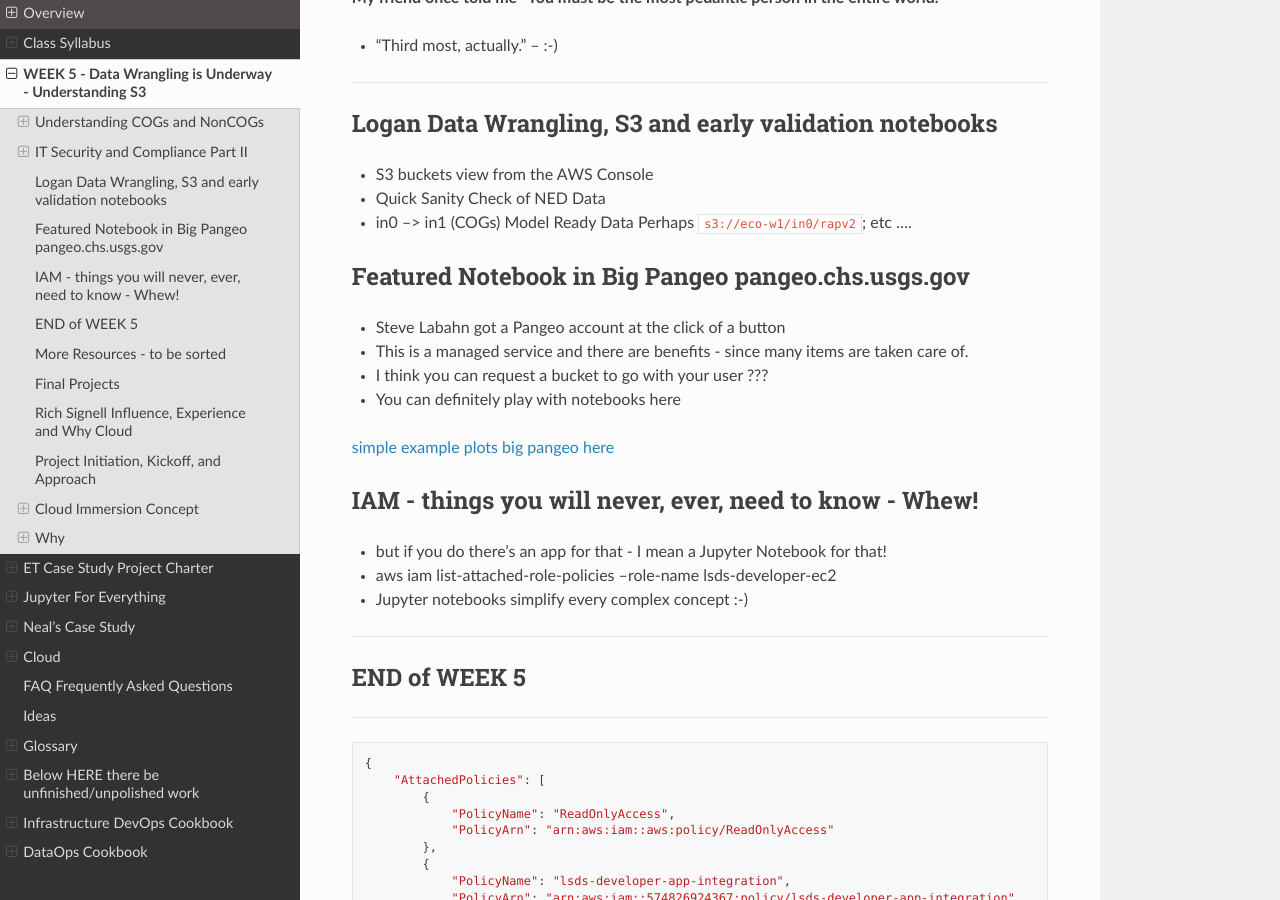
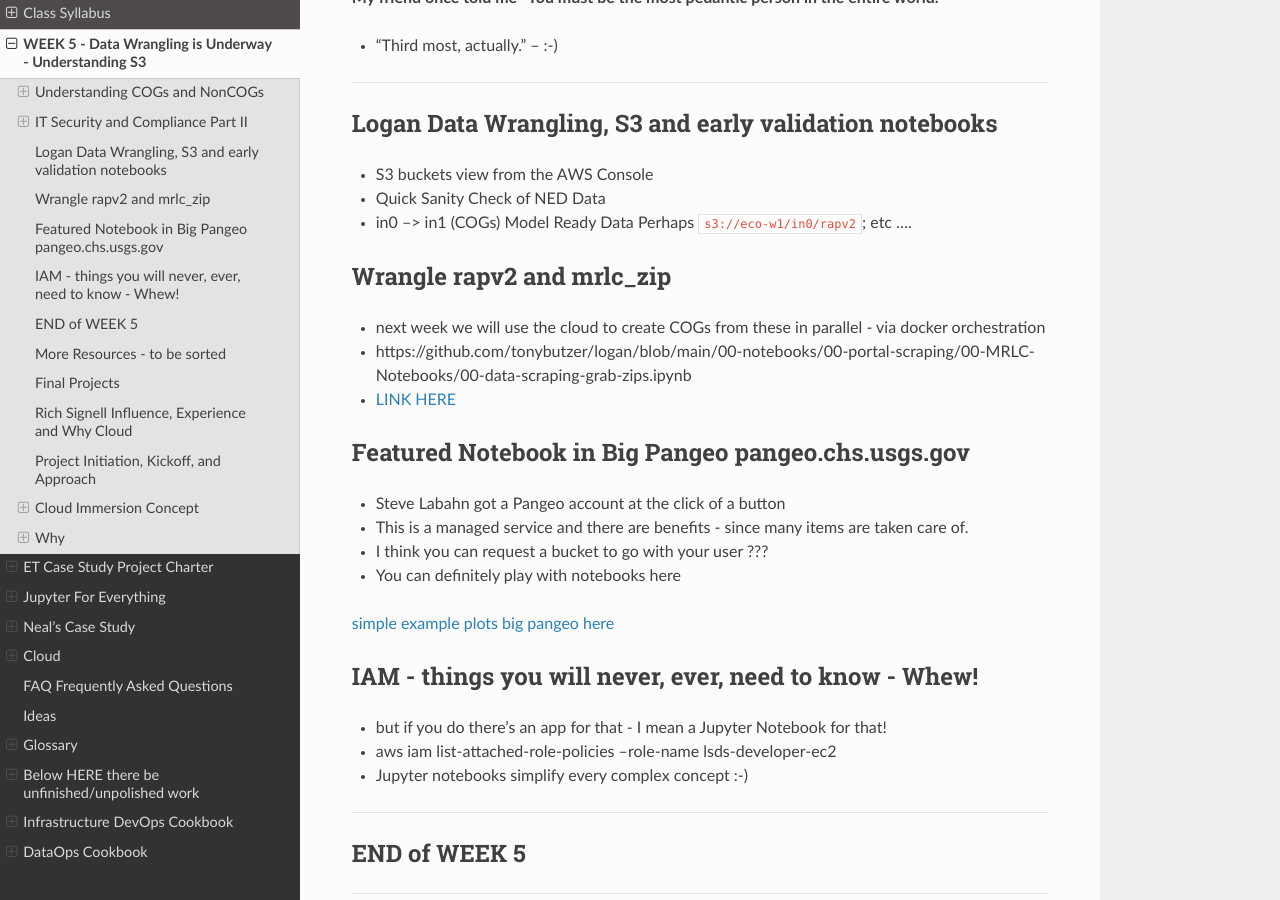
Before and after one commit to tonybutzer/harmony, a Sphinx documentation site: the page built from documentation/source/05week.md, in a window 1280 px wide and 900 px high, scrolled down 2199 px. Built offline with Sphinx 7.4.7 and the Read the Docs theme 2.0.0, drawn with Linux system fonts in a browser that asks for light colours; pages that are not in the unit, such as notebooks, are missing from menus.

Commit message:
automatic git update from Makefile

```diff
--- a/documentation/source/05week.md
+++ b/documentation/source/05week.md
@@ -75,6 +75,12 @@
 - S3 buckets view from the AWS Console
 - Quick Sanity Check of NED Data
 - in0 --> in1 (COGs) Model Ready Data Perhaps   `s3://eco-w1/in0/rapv2`; etc ....
+
+## Wrangle rapv2 and mrlc_zip
+- next week we will use the cloud to create COGs from these in parallel - via docker orchestration
+
+- https://github.com/tonybutzer/logan/blob/main/00-notebooks/00-portal-scraping/00-MRLC-Notebooks/00-data-scraping-grab-zips.ipynb
+- [LINK HERE](https://github.com/tonybutzer/logan/blob/main/00-notebooks/00-portal-scraping/00-MRLC-Notebooks/00-data-scraping-grab-zips.ipynb)
 
 ## Featured Notebook in Big Pangeo pangeo.chs.usgs.gov
 
```
